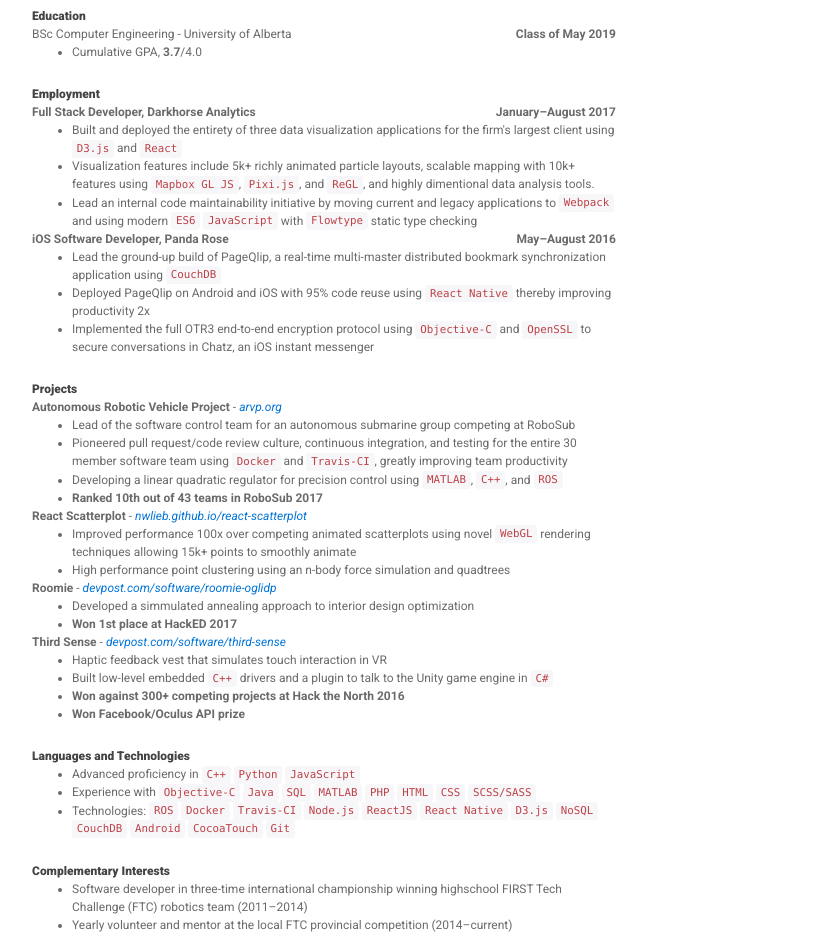
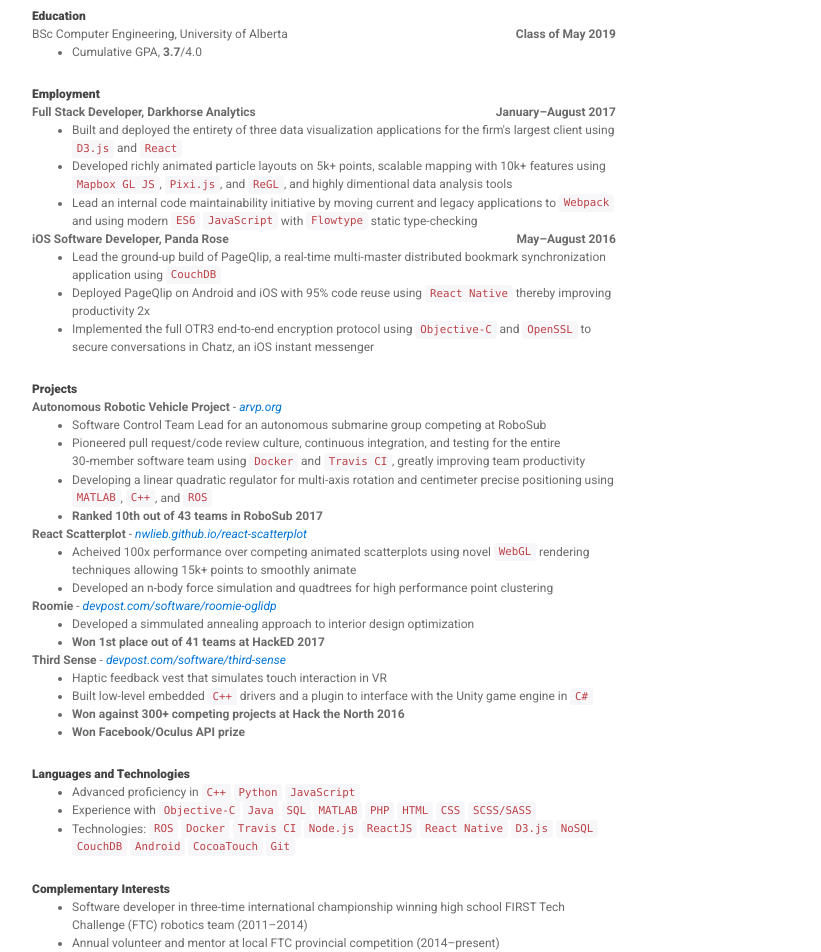
Before and after one commit to nlieb/nlieb.github.io, a plain HTML site: page index.html in a window 1280 px wide. Shown: the part 85-1037 px from the top of the page, without its empty margins (223-1044 px from the left). Drawn offline with nearby package versions, Linux system fonts and the light colour scheme.

Commit message:
More refinements courtesy of Leland

```diff
--- a/index.html
+++ b/index.html
@@ -106,7 +106,7 @@
 	<span class="section-heading">Education</span>
 	<div class="section">
 		<span class="left">
-			BSc Computer Engineering - University of Alberta
+			BSc Computer Engineering, University of Alberta
 			<span class="right date" style="float:right">Class of May 2019 </span>
 			<!-- &nbsp;&nbsp;&nbsp;<i class="ion-ios-location-outline"></i> Edmonton, AB !-->
 			<br>
@@ -130,15 +130,15 @@
 					applications for the firm's largest client using
 					<code>D3.js</code> and <code>React</code>
 				</li>
-				<li>Visualization features include 5k+ richly animated particle layouts,
+				<li>Developed richly animated particle layouts on 5k+ points,
 					scalable mapping with 10k+ features using
 					<code>Mapbox GL JS</code>, <code>Pixi.js</code>, and <code>ReGL</code>,
-					and highly dimentional data analysis tools.
+					and highly dimentional data analysis tools
 				</li>
 				<li>
 					Lead an internal code maintainability initiative by moving current and
 					legacy applications to <code>Webpack</code> and using modern <code>ES6</code>
-					<code>JavaScript</code> with <code>Flowtype</code> static type checking
+					<code>JavaScript</code> with <code>Flowtype</code> static type-checking
 				</li>
 			</ul>
 		</span>
@@ -186,18 +186,19 @@
 			<i><a href="https://arvp.org">arvp.org</a></i><br>
 			<ul>
 				<li>
-					Lead of the software control team for an autonomous submarine group
+					Software Control Team Lead for an autonomous submarine group
 					competing at RoboSub
 				</li>
 				<li>
 					Pioneered pull request/code review culture, continuous integration,
-					and testing for the entire 30 member software team using
-					 <code>Docker</code> and <code>Travis-CI</code>, greatly improving
+					and testing for the entire 30&#8209;member software team using
+					 <code>Docker</code> and <code>Travis CI</code>, greatly improving
 					 team productivity
 				 </li>
 				<li>
-					Developing a linear quadratic regulator for precision control using
-					 <code>MATLAB</code>, <code>C++</code>, and <code>ROS</code>
+					Developing a linear quadratic regulator for multi-axis rotation and
+					centimeter precise positioning using <code>MATLAB</code>,
+					<code>C++</code>, and <code>ROS</code>
 				 </li>
 				<li><b>Ranked 10th out of 43 teams in RoboSub 2017</b></li>
 			</ul>
@@ -209,12 +210,11 @@
 			<i><a href="https://nwlieb.github.io/react-scatterplot/">nwlieb.github.io/react-scatterplot</a></i><br>
 			<ul>
 				<li>
-					Improved performance 100x over competing animated scatterplots using
+					Acheived 100x performance over competing animated scatterplots using
 					novel <code>WebGL</code> rendering techniques allowing 15k+ points to smoothly animate
 				</li>
 				<li>
-					High performance point clustering using an n-body force simulation
-					and quadtrees
+					Developed an n-body force simulation and quadtrees for high performance point clustering
 				</li>
 			</ul>
 		</span>
@@ -225,7 +225,7 @@
 			<i><a href="https://devpost.com/software/roomie-oglidp">devpost.com/software/roomie-oglidp</a></i><br>
 			<ul>
 				<li>Developed a simmulated annealing approach to interior design optimization</li>
-				<li><b>Won 1st place at HackED 2017</b></li>
+				<li><b>Won 1st place out of 41 teams at HackED 2017</b></li>
 			</ul>
 		</span>
 		<span class="right"></span>
@@ -237,7 +237,7 @@
 				<li>Haptic feedback vest that simulates touch interaction in VR</li>
 				<li>
 					Built low-level embedded <code>C++</code> drivers and a plugin to
-					talk to the Unity game engine in <code>C#</code>
+					interface with the Unity game engine in <code>C#</code>
 				</li>
 				<li><b>Won against 300+ competing projects at Hack the North 2016</b></li>
 				<li><b>Won Facebook/Oculus API prize</b></li>
@@ -264,7 +264,7 @@
 		</li>
 		<li>
 			Technologies:
-			<code>ROS</code> <code>Docker</code> <code>Travis-CI</code>
+			<code>ROS</code> <code>Docker</code> <code>Travis CI</code>
 			<code>Node.js</code> <code>ReactJS</code> <code>React Native</code>
 			<code>D3.js</code> <code>NoSQL</code> <code>CouchDB</code>
 			<code>Android</code> <code>CocoaTouch</code> <code>Git</code>
@@ -291,11 +291,11 @@
 			<ul>
 				<li>
 					Software developer in three-time international championship winning
-					highschool FIRST Tech Challenge (FTC) robotics team (2011–2014)
+					high school FIRST Tech Challenge (FTC) robotics team (2011–2014)
 				</li>
 				<li>
-					Yearly volunteer and mentor at the local FTC provincial competition
-					(2014–current)
+					Annual volunteer and mentor at local FTC provincial competition
+					(2014–present)
 				</li>
 			</ul>
 		</span>
```
